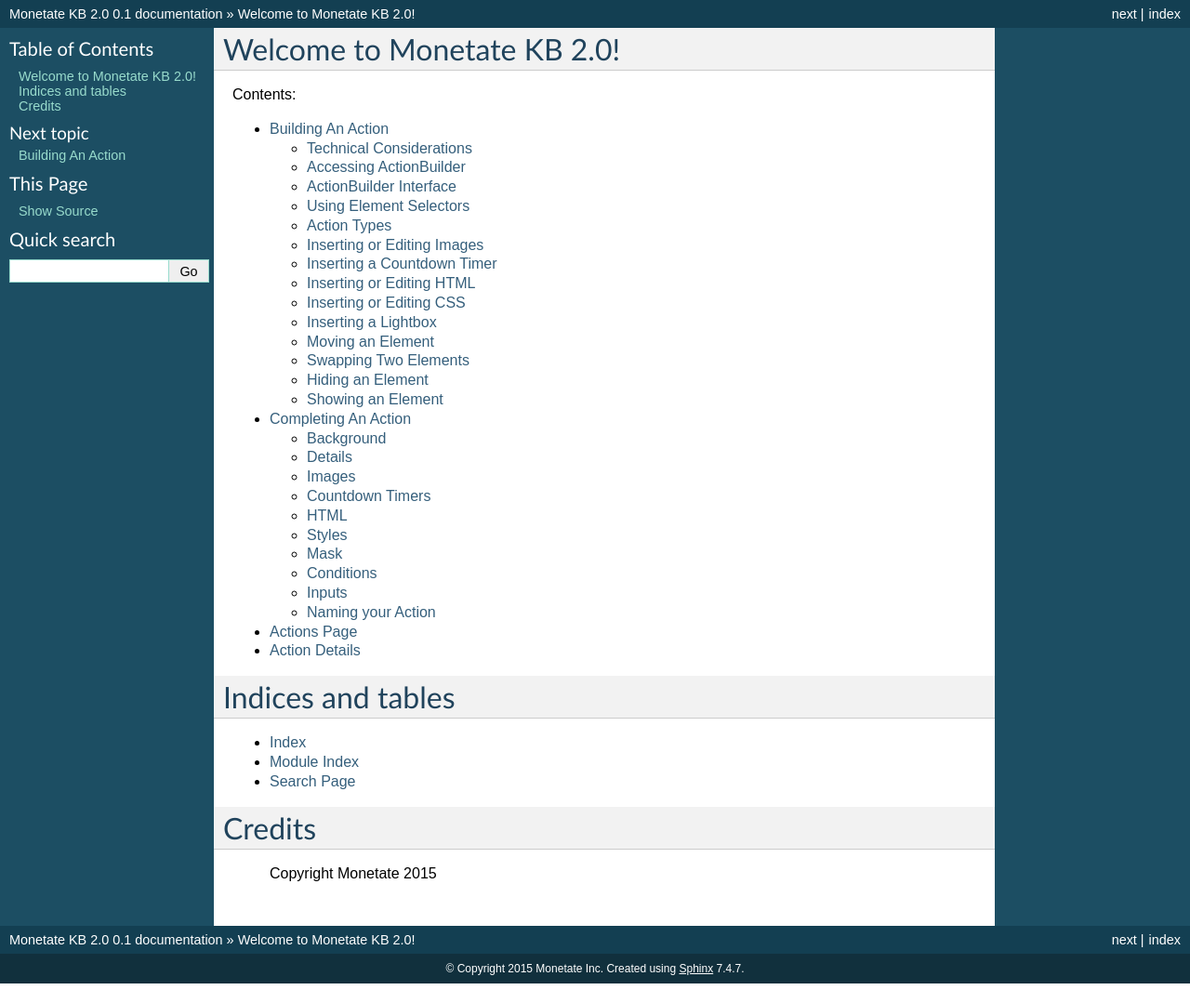
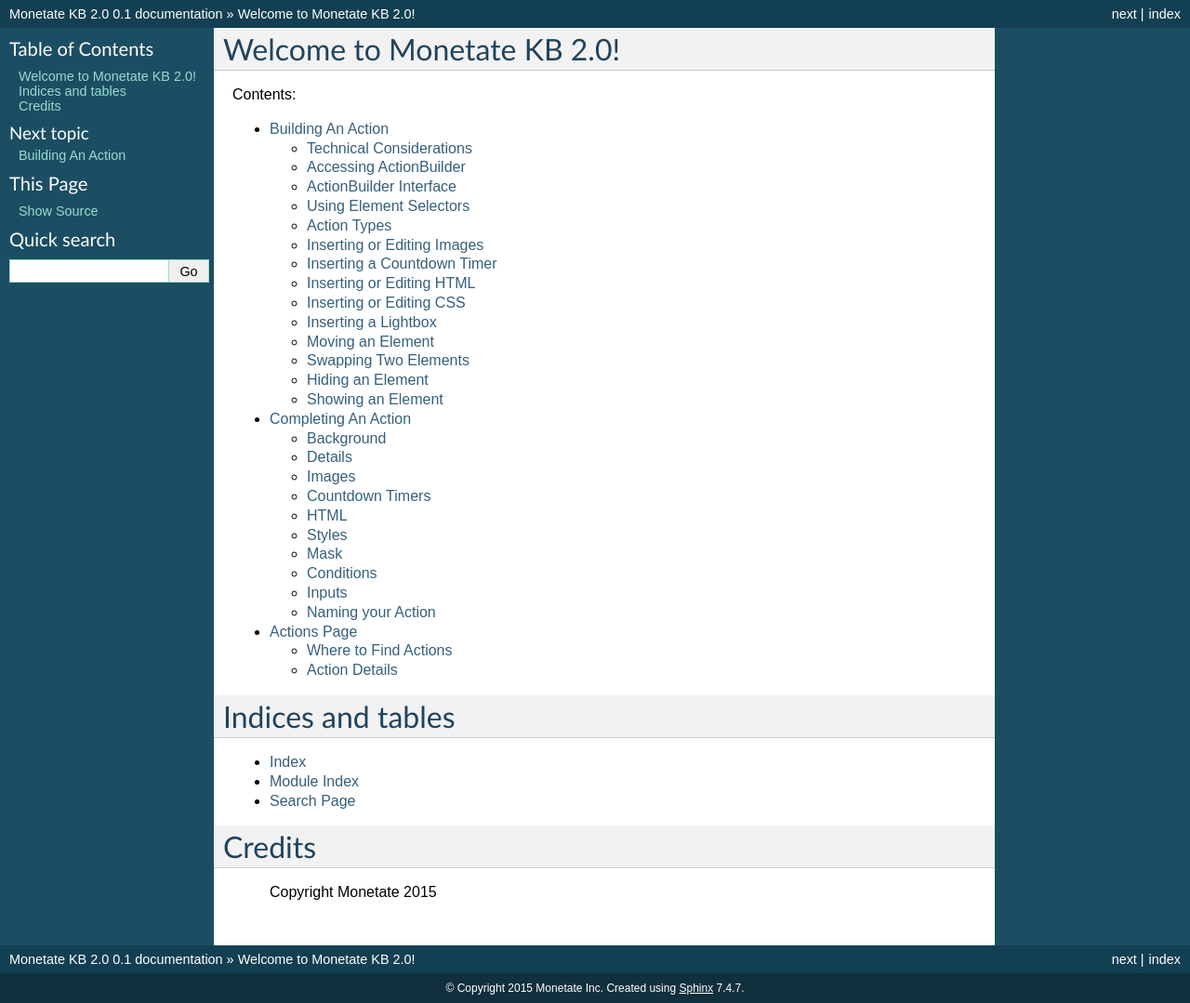
Before and after one commit to CodenameVera/drunken-wookie, a Sphinx documentation site: the page built from docs/index.rst, in a window 1280 px wide. Shown: the whole page at 93% size. Built offline with Sphinx 7.4.7, drawn with Linux system fonts in a browser that asks for light colours; before the commit the page ends 1058 px from its top, so only the background shows below that; some of the changed lines change nothing that is shown.

Commit message:
Update actionspage.rst

```diff
--- a/docs/actionspage.rst
+++ b/docs/actionspage.rst
@@ -7,9 +7,12 @@
 .. raw:: html
 
    </div>
-
+============
 Actions Page
 ============
+
+Where to Find Actions
+=====================
 
 You can access the actions page under the **Components** tab in the
 navbar. Actions built by a Monetate engineer are denoted by the Monetate
@@ -19,14 +22,10 @@
 .. figure:: https://s3.amazonaws.com/elearning.monetate.net/images/src/action_builder/i23.png
    :alt: Actions List Page
 
-   Actions List Page
-
 The following icons may be displayed under the action name.
 
 .. figure:: https://s3.amazonaws.com/elearning.monetate.net/images/src/action_builder/i28.png
    :alt: Actions List Page
-
-   Actions List Page
 
 -  Sub-category: Denoted by a blue box containing a blue font.
    Sub-categories are assigned in ActionBuilder.
@@ -37,8 +36,6 @@
 
 .. figure:: https://s3.amazonaws.com/elearning.monetate.net/images/src/action_builder/i24.png
    :alt: Actions List Page
-
-   Actions List Page
 
 -  Create Campaign With Action: Denoted by the plus (+) icon
 -  Edit Action: Denoted by the pencil icon
```
